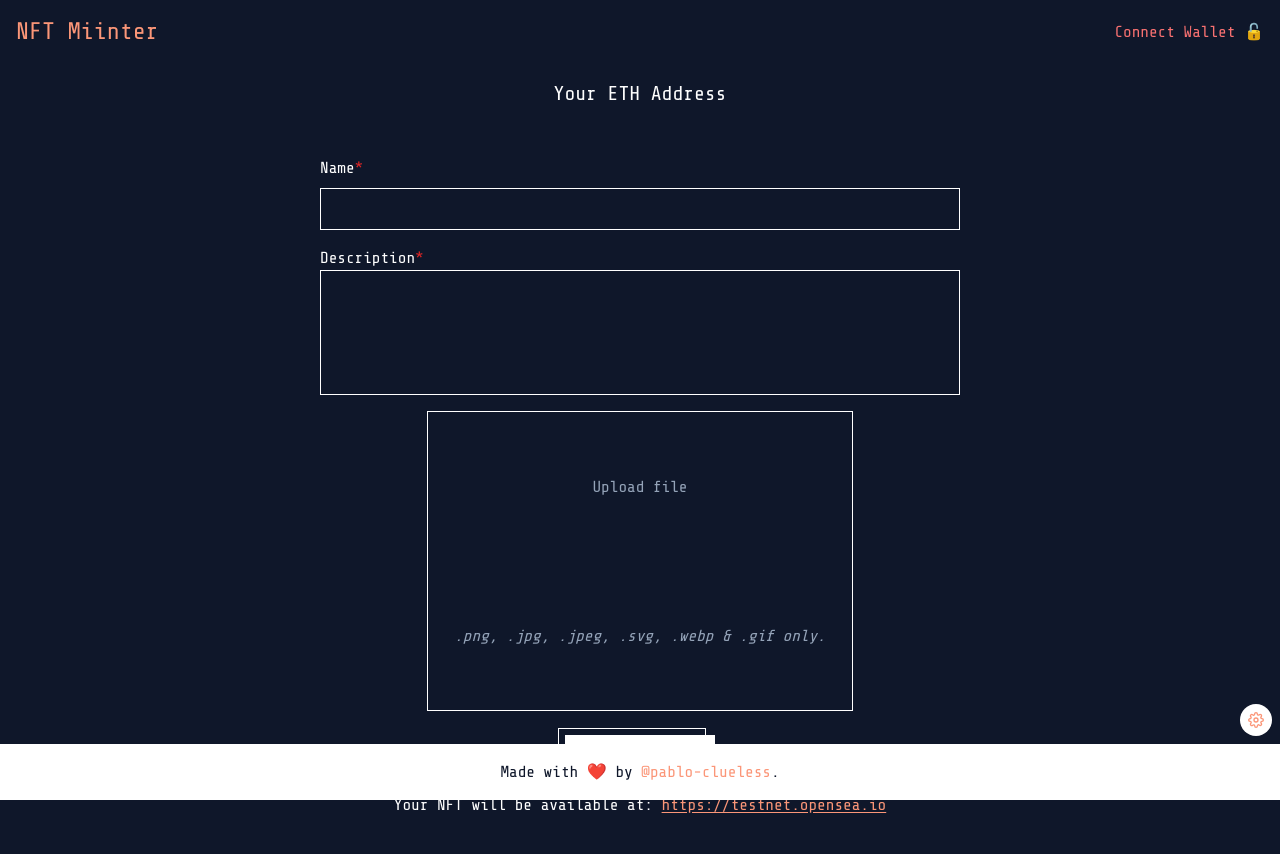
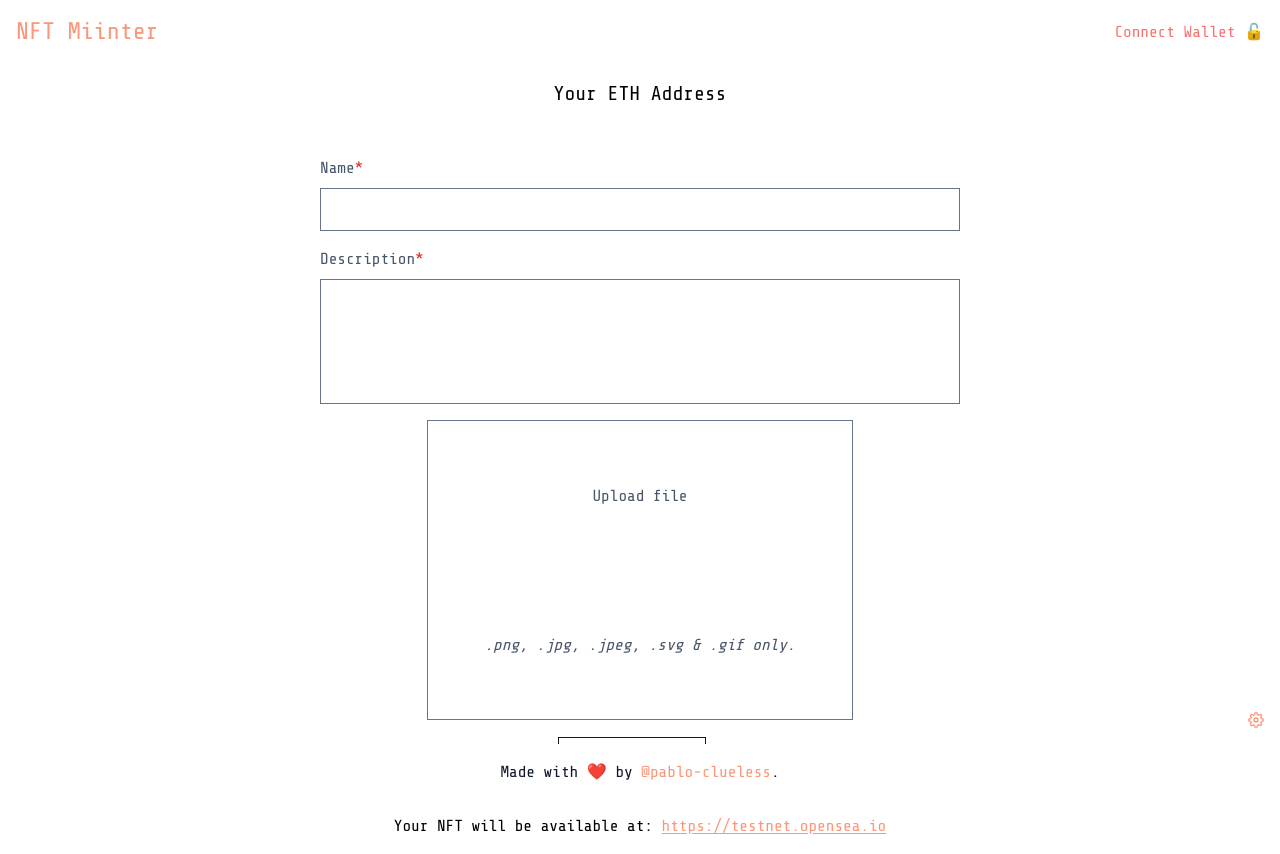
Before and after one commit to pablo-clueless/hardhat-nft-project, a React (Vite) app in the folder hardhat-client/: page / in a window 1280 px wide. Before the commit the page ends 833 px from the top, so only its background shows below. Built offline with nearby package versions, Linux system fonts and the light colour scheme; no server answers.

Commit message:
nft minter back online

```diff
--- a/hardhat-client/src/App.jsx
+++ b/hardhat-client/src/App.jsx
@@ -19,7 +19,7 @@ const App = () => {
         setIsWalletConnected(true)
         setMinterAddress(account)
 
-        setOpenSeaProfile(`https://testnet.opensea.io/${account}?tab=activity`)
+        setOpenSeaProfile(`https://testnets.opensea.io/${account}?tab=activity`)
       } else {
         setError('Please install a MetaMask wallet to use our bank.')
       }
@@ -33,7 +33,7 @@ const App = () => {
   },[])
 
   return (
-    <div className='bg-slate-900'>
+    <div className=''>
       <Router>
         <Navbar isWalletConnected={isWalletConnected} />
         <ThemeSettings />
--- a/hardhat-client/src/components/Button.jsx
+++ b/hardhat-client/src/components/Button.jsx
@@ -2,10 +2,11 @@ import React from 'react'
 
 const Button = ({type,text,onClick}) => {
   return (
-    <button type={type} onClick={onClick} className='w-150 px-2 py-1 my-2 bg-white text-slate-900 border-1 border-white relative before:absolute before:-top-2 before:-left-2 before:border-1 before:border-white before:w-full before:h-full hover:before:-top-1 hover:before:-left-1 before:duration-300 before:ease-in-out'>
+    <button type={type} onClick={onClick} className={button}>
       {text}
     </button>
   )
 }
 
+const button = `w-150 px-2 py-2 my-2 bg-slate-900 text-white text-xl border-1 border-white relative before:absolute before:-top-2 before:-left-2 before:border-1 before:border-slate-900 before:w-full before:h-full hover:before:top-0 hover:before:left-0 before:duration-200 before:ease-in-out`
 export default Button
--- a/hardhat-client/src/components/ImagePicker.jsx
+++ b/hardhat-client/src/components/ImagePicker.jsx
@@ -1,20 +1,19 @@
 import React from 'react'
 import { FiTrash } from 'react-icons/fi'
 
-const ImagePicker = ({isValid,name,onChange,onClick,src}) => {
-
+const ImagePicker = ({name,onChange,onClick,src}) => {
   return (
-    <div className='flex flex-col items-center justify-center md:w-2/3 w-300 h-300 border-1 border-white relative'>
-        {!isValid ?
-        <label className='text-slate-400 w-full h-full text-center grid place-items-center cursor-pointer px-2'>
+    <div className={style.wrapper}>
+        {src === null ?
+        <label className={style.label}>
             <p>Upload file</p>
-            <i>.png, .jpg, .jpeg, .svg, .webp & .gif only.</i>
+            <i>.png, .jpg, .jpeg, .svg & .gif only.</i>
             <input  type="file" name={name} onChange={onChange} className='hidden' />
         </label>
         :
         <>
-        <img src={src} alt={name} className='w-full h-full object-cover' />
-        <button type='button' onClick={onClick} className='rounded-full p-2 bg-slate-200 text-black hover:drop-shadow-xl absolute left-1 top-1'>
+        <img src={src} alt={name} className={style.image} />
+        <button type='button' onClick={onClick} className={style.button}>
           <FiTrash />
         </button>
         </>}
@@ -22,4 +21,11 @@ const ImagePicker = ({isValid,name,onChange,onClick,src}) => {
   )
 }
 
+const style = {
+  wrapper: `flex flex-col items-center justify-center md:w-2/3 w-300 h-300 border-1 border-slate-500 relative`,
+  label: `text-slate-600 w-full h-full text-center grid place-items-center cursor-pointer px-2`,
+  image: `w-full h-full object-cover`,
+  button: `rounded-full p-2 bg-black text-white text-2xl hover:drop-shadow-xl absolute left-1 top-1`
+}
+
 export default ImagePicker
--- a/hardhat-client/src/components/InputField.jsx
+++ b/hardhat-client/src/components/InputField.jsx
@@ -4,23 +4,31 @@ const InputField = ({type,label,name,value,onChange,placeholder}) => {
 
   if(type === 'textarea') {
     return (
-      <div className='flex flex-col w-full'>
-        <label htmlFor={name} className='after:content-["*"] after:text-red-600 text-white'>{label}</label>
-        <div className='border-1 border-white focus-within:border-slate-400 p-2'>
-          <textarea name={name} value={value} onChange={onChange} placeholder={placeholder} className='w-full h-100 outline-none bg-transparent text-white leading-4 textarea'></textarea>
+      <div className={style.wrapper}>
+        <label htmlFor={name} className={style.label}>{label}</label>
+        <div className={style.inputWrapper}>
+          <textarea name={name} value={value} onChange={onChange} placeholder={placeholder} className={style.textarea}></textarea>
       </div>
       </div>
     )
   }
 
   return (
-    <div className='flex flex-col w-full'>
-      <label htmlFor={name} className='after:content-["*"] after:text-red-600 text-white mb-2'>{label}</label>
-      <div className='border-1 border-white focus-within:border-slate-400 p-2'>
-          <input type={type} name={name} value={value} onChange={onChange} placeholder={placeholder} className='w-full h-full outline-none bg-transparent text-white' />
+    <div className={style.wrapper}>
+      <label htmlFor={name} className={style.label}>{label}</label>
+      <div className={style.inputWrapper}>
+        <input type={type} name={name} value={value} onChange={onChange} placeholder={placeholder} className={style.input} />
       </div>
     </div>
   )
 }
 
+const style = {
+  wrapper: `flex flex-col w-full`,
+  label: `after:content-["*"] after:text-red-600 text-slate-600 mb-2`,
+  inputWrapper: `border-1 border-slate-500 focus-within:border-slate-900 p-2`,
+  input: `w-full h-full outline-none bg-transparent text-black text-xl`,
+  textarea: `w-full h-100 outline-none bg-transparent text-black text-xl leading-4 textarea`
+}
+
 export default InputField
--- a/hardhat-client/src/hooks/nft-storage.js
+++ /dev/null
@@ -1,81 +0,0 @@
-import { useState } from 'react'
-
-const token = import.meta.env.VITE_NFT_TOKEN
-
-export const useNFTStorage = () => {
-    const [uploading, setUploading] = useState(false)
-    const [retrieving, setRetrieving] = useState(false)
-    const [deleting, setDeleting] = useState(false)
-    const [nftError, setError] = useState(null)
-
-    const saveNFT = async(body = null,) => {
-        setUploading(true)
-        try {
-            const response = await fetch('https://api.nft.storage/upload',{
-                method: 'POST',
-                body,
-                headers: {
-                    'Authorization': `Bearer ${token}`,
-                    'Content-Type': 'image/*'
-                }
-            })
-            const data = await response.json()
-            if(!response.ok) {
-                throw new Error(data.message)
-            }
-            setUploading(false)
-            return data
-        } catch (error) {
-            setError(error.message)
-            setUploading(false)
-        }
-    }
-
-    const retrieveNFT = async(cid) => {
-        setRetrieving(true)
-        try {
-            const response = await fetch(`https://api.nft.storage/${cid}`,{
-                headers: {
-                    'Authorization': `Bearer ${token}`,
-                    'Content-Type': 'application/json'
-                }
-            })
-            const data = await response.json()
-            if(!response.ok) {
-                throw new Error(data.message)
-            }
-            setRetrieving(false)
-            return data
-        } catch (error) {
-            setError(error.message)
-            setRetrieving(false)
-        }
-
-    }
-
-    const deleteNFT = async(cid) => {
-        setDeleting(true)
-        try {
-            const response = await fetch(`https://api.nft.storage/${cid}`,{
-                method: 'DELETE',
-                headers: {
-                    'Authorization': `Bearer ${token}`,
-                    'Content-Type': 'application/json'
-                }
-            })
-            const data = await response.json()
-            if(!response.ok) {
-                throw new Error(data.message)
-            }
-            setDeleting(false)
-            return data
-        } catch (error) {
-            setError(error.message)
-            setDeleting(false)
-        }
-    }
-
-    const clearNFTError = () => setError(null)
-
-    return { uploading, retrieving, deleting, saveNFT, retrieveNFT, deleteNFT, nftError, clearNFTError }
-}
--- a/hardhat-client/src/index.css
+++ b/hardhat-client/src/index.css
@@ -26,8 +26,12 @@ html {
 }
 
 body {
-  background: #0F172A;
+  /* background: #0F172A; */
   font-family: 'Share Tech Mono', monospace;
+}
+
+input:-webkit-autofill {
+  transition: background-color 5000s ease-in-out 0s;
 }
 
 .outline-text {
--- /dev/null
+++ b/hardhat-client/src/lib/pinata.js
@@ -0,0 +1,39 @@
+import axios from 'axios'
+
+const pinata_key = import.meta.env.VITE_PINATA_KEY
+const pinata_secret = import.meta.env.VITE_PINATA_SECRET
+
+export const pinJSONToIPFS = async(json) => {
+    const url = `https://api.pinata.cloud/pinning/pinJSONToIPFS`
+    return axios
+    .post(url, json, {
+        headers: {
+            pinata_api_key: pinata_key,
+            pinata_secret_api_key: pinata_secret,
+        },
+    })
+    .then((response) => {
+        console.log(response.data)
+        return response.data.IpfsHash
+    })
+    .catch((err) => console.error(err))
+}
+
+export const pinFileToIPFS = async(file, pinataMetaData) => {
+    const url = `https://api.pinata.cloud/pinning/pinFileToIPFS`
+    let formData = new FormData()
+    formData.append('file', file)
+    formData.append('pinataMetaData', JSON.stringify(pinataMetaData))
+    return axios
+    .post(url, formData, {
+        maxBodyLength: Infinity,
+        headers: {
+            pinata_api_key: pinata_key,
+            pinata_secret_api_key: pinata_secret,
+        },
+    })
+    .then((response) => {
+        console.log(response.data)
+        return response.data.IpfsHash
+    })
+}
--- a/hardhat-client/src/pages/Home.jsx
+++ b/hardhat-client/src/pages/Home.jsx
@@ -3,15 +3,11 @@ import { ethers } from 'ethers'
 
 import { Alert, Button, Footer, ImagePicker, InputField, Modal } from '../components'
 import { useFormInputs } from '../hooks/form-hook.js'
-import { useNFTStorage } from '../hooks/nft-storage'
 import { useProviderContext } from '../contexts/ContextProvider'
 import abi from '../contracts/Collectible.json'
+import { pinFileToIPFS, pinJSONToIPFS } from '../lib/pinata'
 
-const initialState = {
-    name: '',
-    description: '',
-    image: '',
-}
+const initialState = { name: '', description: '' }
 
 const contractABI = abi.abi
 const contractAdddress = import.meta.env.VITE_CONTRACT_ADDRESS
@@ -19,13 +15,10 @@ const contractAdddress = import.meta.env.VITE_CONTRACT_ADDRESS
 const Home = ({isWalletConnected, minterAddress,connectWallet,openSeaProfile}) => {
     const { currentColor } = useProviderContext()
     const { inputs, handleInputChange } = useFormInputs(initialState)
-    const { uploading, saveNFT, nftError, clearNFTError} = useNFTStorage()
     const [imageFile, setImageFile] = useState(null)
     const [previewURL, setPreviewURL] = useState(null)
-    const [imageURL, setImageURL] = useState('')
-    const [isValid, setIsValid] = useState(false)
-    const [error, setError] = useState(null)
-    const [loadingStates, setLoadingStates] = useState({minting: false, done: false, hash: '', address: ''})
+    const [status, setStatus] = useState(null)
+    const [success, setSuccess] = useState(null)
 
     useEffect(() => {
         !isWalletConnected && connectWallet()
@@ -35,16 +28,13 @@ const Home = ({isWalletConnected, minterAddress,connectWallet,openSeaProfile}) =
         let pickedFile
         pickedFile = e.target.files[0]
         const { type } = pickedFile
-        if(type === 'image/png' || type ==='image/jpg' || type ==='image/jpeg' || type === 'image/svg' || type === 'iamge/webp' || type === 'image/gif') {
+        if(type === 'image/png' || type ==='image/jpg' || type ==='image/jpeg' || type === 'image/svg' || type === 'image/gif') {
             const fileReader = new FileReader()
             fileReader.onload = () => setPreviewURL(fileReader.result)
             fileReader.readAsDataURL(pickedFile)
-            setIsValid(true)
             setImageFile(pickedFile)
         } else {
             alert('Invalid file type!')
-            setError('Invalid file type!')
-            setIsValid(false)
         }
     }
 
@@ -52,80 +42,61 @@ const Home = ({isWalletConnected, minterAddress,connectWallet,openSeaProfile}) =
         e.preventDefault()
 
         const {name, description} = inputs
-        if(!name || !description ){
-            return setError('Make sure all fields are not empty!')
-        }
-
+        if(!name || !description) return alert('Make sure all fields are not empty!')
+        if(!imageFile) return alert('Please select an image')
+        setStatus('Pinning file to IPFS')
+        const pinataMetaData = { name: `${name} - ${description}` }
+        const ipfsImageHash = await pinFileToIPFS(imageFile, pinataMetaData)
+        setStatus('File pinned to IPFS')
+        setStatus('Pinning JSON to IPFS')
+        const imageMetaData = { name, description, image: `ipfs://${ipfsImageHash}` }
+        const ipfsJsonHash = await pinJSONToIPFS(imageMetaData)
+        setStatus('JSON pinned to IPFS')
         try {
-            const data = await saveNFT(imageFile)
-            const { value: { cid }} = data
-            setImageURL(cid)
-        } catch (error) {}
-
-        setLoadingStates({...loadingStates, minting: true})
-        try {
-            const JSONFile = JSON.stringify({name, description, image: `https://ipfs/${imageURL}`})
-
+            setStatus('Minting your NFT')
             if(window.ethereum) {
               const provider = new ethers.providers.Web3Provider(window.ethereum)
               const signer = provider.getSigner()
               const contract = new ethers.Contract(contractAdddress, contractABI, signer)
-              const txn = await contract.mintNFT(minterAddress, JSONFile)
+              const txn = await contract.mintNFT(minterAddress, `ipfs://${ipfsJsonHash}`)
               const res = await txn.wait()
-              console.log(res)
-              setLoadingStates({...loadingStates, minting: false, done: true, hash: res.transactionHash, address: res.to})
-              resetValues()
+              setSuccess(res)
+              setStatus('NFT minted successfully, you should find it on OpenSea!')
             } else {
-              setError('Please install a MetaMask wallet!')
+                return alert('Please install a MetaMask wallet!')
             }
         } catch (error) {
-            setError(error)
+            setStatus('An error occurred while minting your NFT')
             console.log(error)
         }
+        setImageFile(null); setPreviewURL(null); setStatus(null)
     }
 
     const clearImage = () => {
         setPreviewURL(null)
-        setIsValid(false)
-    }
-
-    const clearError = () => {
-        setError(null)
-        setIsValid(false)
-    }
-
-    const resetValues = () => {
         setImageFile(null)
-        setPreviewURL(null)
-        setImageURL('')
-        setIsValid(false)
-        inputs.name = ''
-        inputs.description = ''
     }
 
   return (
     <>
-    {error && <Alert type='warning' message={error} onClose={clearError} />}
-    {nftError && <Alert type='error' message={nftError} onClose={clearNFTError} />}
-    {uploading && <Alert type='info' message='Uploading...' />}
-    {loadingStates.minting && <Alert type='info' message='Minting...' />}
-    {loadingStates.done && <Modal title='Success' address={loadingStates.address} hash={loadingStates.hash} onClose={() => setLoadingStates({...loadingStates, done: false})} />}
-    <div className='w-full flex flex-col items-center'>
-        <div className='text-center mt-4 mb-12'>
-            <p className='text-xl text-white'>Your ETH Address</p>
-            <p className='md:text-2xl text-sm' style={{color: currentColor}}>
+    {status && <Alert message={status} onClose={() => setStatus(null)} />}
+    {success && <Modal title='Minting Complete' address={success.to} hash={success.transactionHash} />}
+    <div className={style.wrapper}>
+        <div className={style.headerContainer}>
+            <p className={style.title}>Your ETH Address</p>
+            <p className={style.address} style={{color: currentColor}}>
                 {minterAddress}
             </p>
         </div>
-        <form onSubmit={handleFormSubmit} className='md:w-1/2 sm:w-300 w-full flex flex-col items-center justify-center gap-4 px-4 md:px-0'>
+        <form onSubmit={handleFormSubmit} className={style.form}>
             <InputField label='Name' type='text' name='name' onChange={handleInputChange} required />
             <InputField label='Description' type='textarea' name='description' onChange={handleInputChange} required />
-            <ImagePicker isValid={isValid} name='image' onChange={handleImageSelect} onClick={clearImage} src={previewURL} />
+            <ImagePicker name='image' onChange={handleImageSelect} onClick={clearImage} src={previewURL} />
             <Button type='submit' text='Submit' />
         </form>
         <div className='my-4'>
             <p className="text-center" style={{color: currentColor}}>
-                <span className="text-white mt-5">Your NFT will be available at: </span>
+                <span className="text-black mt-5">Your NFT will be available at: </span>
                 <a href={openSeaProfile} target="_blank" rel="noopener noreferrer" className='underline underline-offset-2'>
                     https://testnet.opensea.io
                 </a>
@@ -137,4 +108,12 @@ const Home = ({isWalletConnected, minterAddress,connectWallet,openSeaProfile}) =
   )
 }
 
+const style = {
+    wrapper: `w-full flex flex-col items-center`,
+    headerContainer: `text-center mt-4 mb-12`,
+    title: `text-xl`,
+    address: `md:text-2xl text-sm`,
+    form: `md:w-1/2 sm:w-300 w-full flex flex-col items-center justify-center gap-4 px-4 md:px-0`,
+}
+
 export default Home
```
Also changed, not shown: hardhat-client/src/components/Alert.jsx (+4 -5 lines), 2 other files (tests, documents, lock files or other folders).
